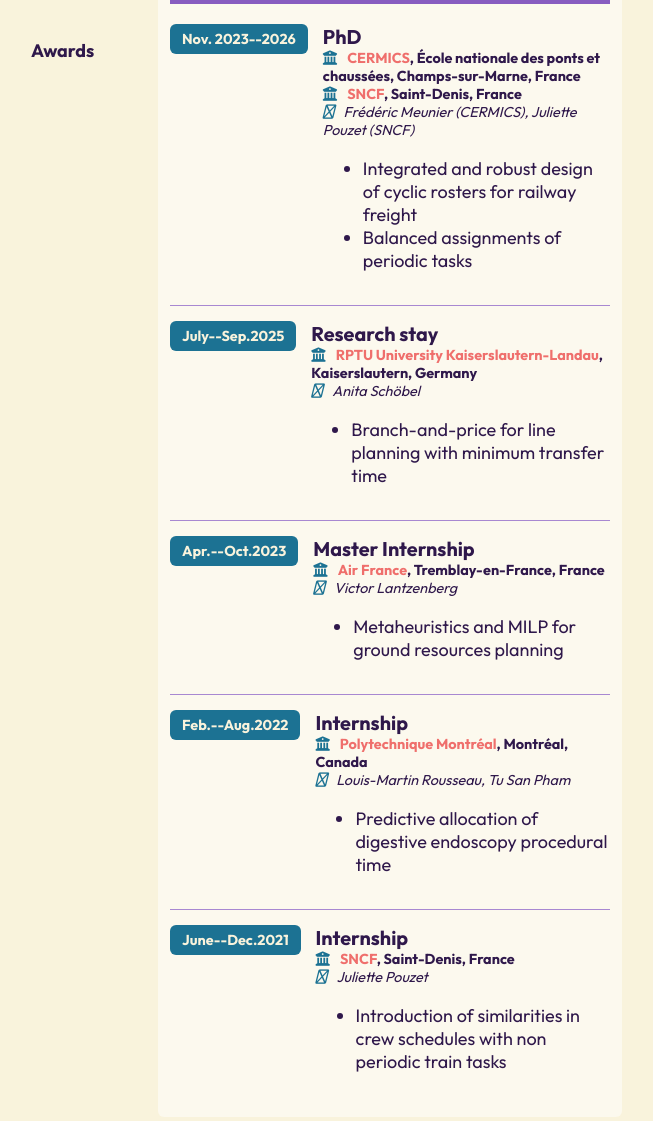
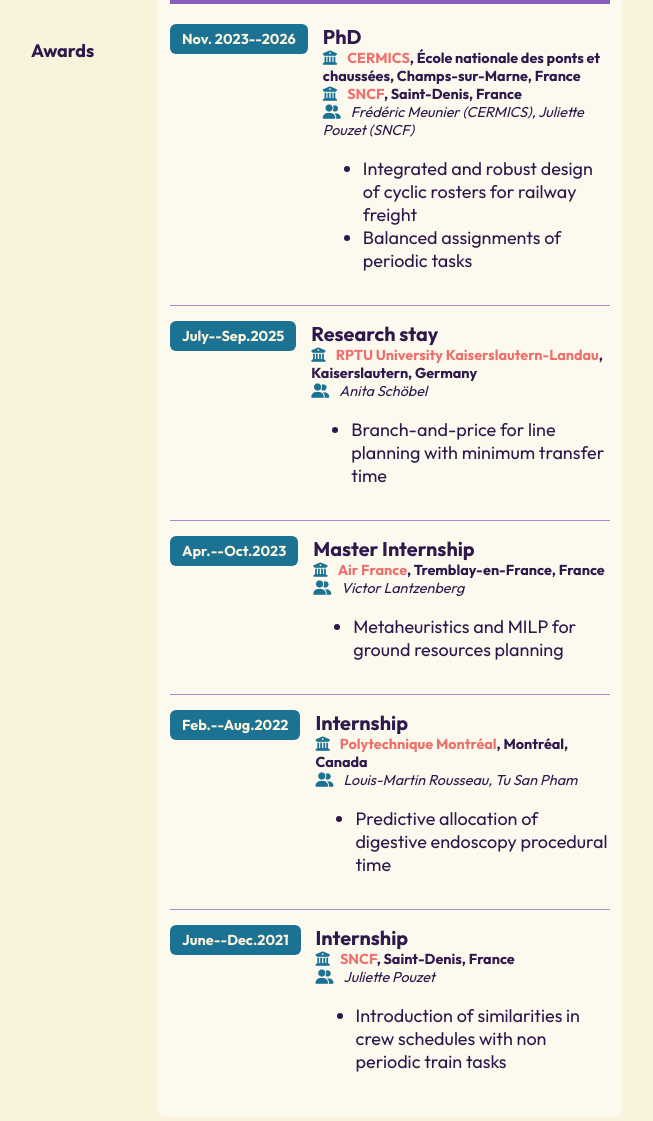
Before and after one commit to heloisegachet/heloisegachet.github.io, a PHP site: page /CV.html in a window 1280 px wide. Shown: the part 361-1482 px from the top of the page, without its empty margins (303-956 px from the left). Run offline with PHP 8.4, Linux system fonts and the light colour scheme.

Commit message:
fix item error

```diff
--- a/cv_style.css
+++ b/cv_style.css
@@ -120,7 +120,9 @@
 }
 
 .cv-item-people::before {
-    content: "\f500 ";
+    font-weight: bold;
+    font-style: normal;
+    content: "\f500";
     font-family: "Font Awesome 6 Free";
     color: #1C7293; /* Couleur de l’icône */
     margin-right: 10px;
```
